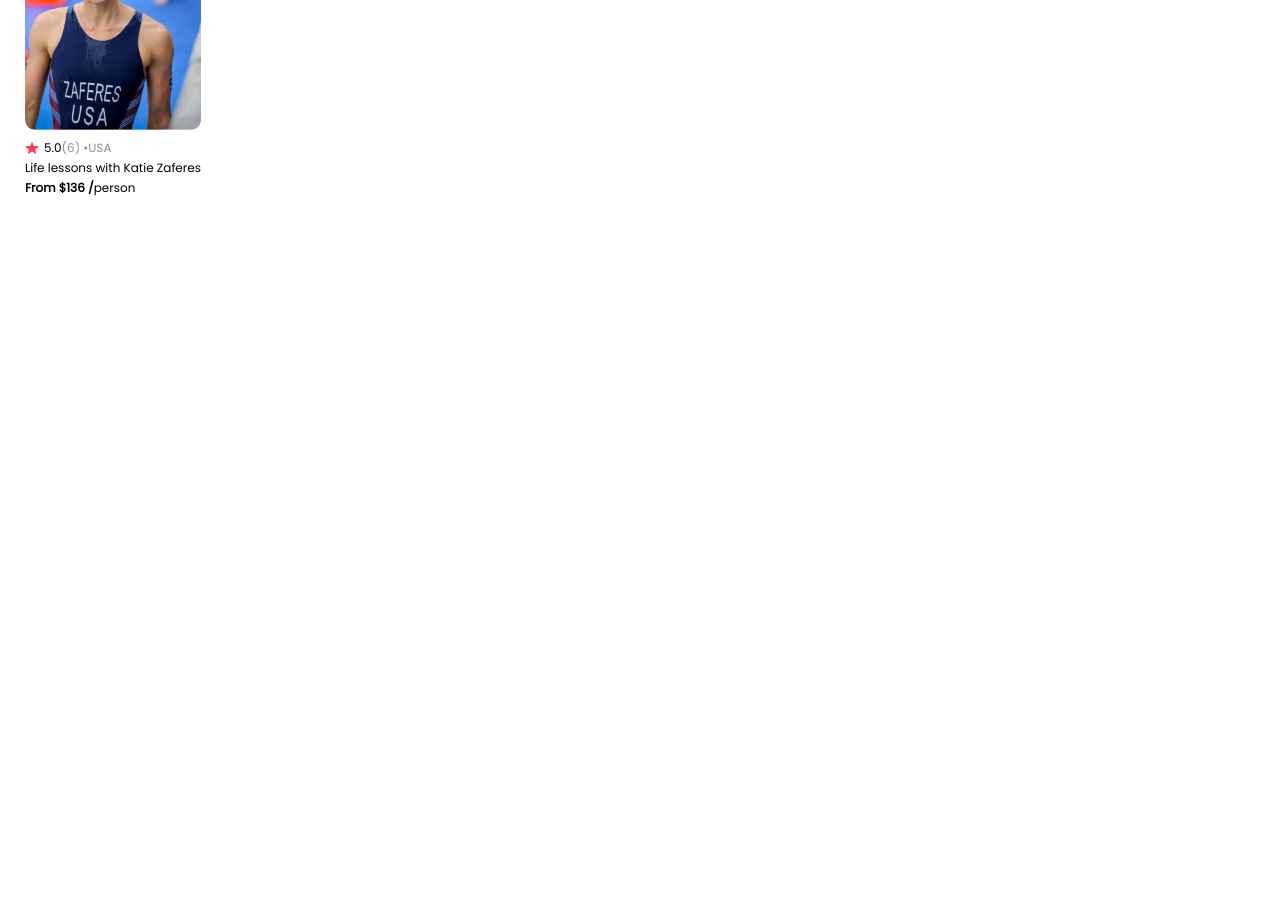
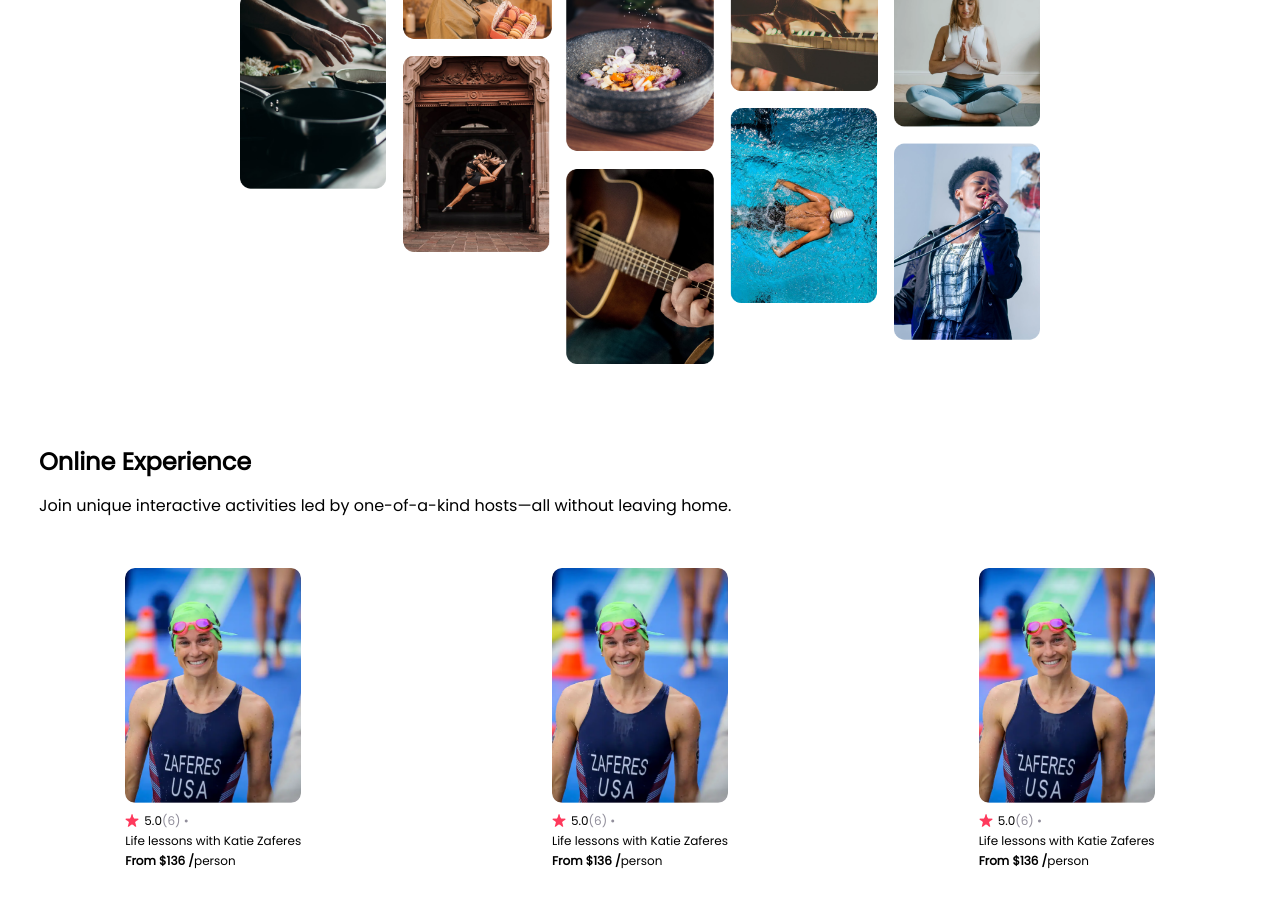
Before and after one commit to waldemarhermann/airbnb-clone, a React (Create React App) app: page / in a window 1280 px wide. Shown: the part 200-1107 px from the top of the page. Before the commit the page ends 800 px from the top, so only its background shows below. Built offline with nearby package versions, Linux system fonts and the light colour scheme.

Commit message:
add props for more dynamic

```diff
--- a/src/App.css
+++ b/src/App.css
@@ -14,6 +14,11 @@ nav {
   box-shadow: 0px 3px 7.4px rgba(0, 0, 0, 0.1)
 }
 
+.card {
+  display: flex;
+  justify-content: space-around;
+}
+
 section {
   padding: 25px;
 }
@@ -24,7 +29,7 @@ section {
 }
 
 .hero--img {
-  max-width: 800px;
+  width: 800px;
   align-self: center;
 }
 
--- a/src/App.js
+++ b/src/App.js
@@ -1,15 +1,38 @@
 import './App.css';
 import Navbar from "./components/Navbar"
-/* import Hero from "./components/Hero" */
+import Hero from "./components/Hero"
 import Card from "./components/Card"
 
-function App() {
+function App(props) {
   return (
-    // <Hero />
     <div className="App">
       <Navbar />
-      <Card />
+      <Hero />
+      <div className='card'>
+        <Card
+          img="katie-zaferes.png"
+          rating="5.0"
+          views={6}
+          title="Life lessons with Katie Zaferes"
+          price={136}
+        />
+        <Card
+          img="katie-zaferes.png"
+          rating="5.0"
+          views={6}
+          title="Life lessons with Katie Zaferes"
+          price={136}
+        />
+         <Card
+          img="katie-zaferes.png"
+          rating="5.0"
+          views={6}
+          title="Life lessons with Katie Zaferes"
+          price={136}
+        />
+      </div>
     </div>
+
   );
 }
 
--- a/src/components/Card.js
+++ b/src/components/Card.js
@@ -1,19 +1,19 @@
-function Card() {
+function Card(props) {
     return (
         <section className="card--section">
             <div className="card--section--img">
-                <img className="card--katie--img" src="./katie-zaferes.png" alt="Katie Zaferes picture" />
+                <img className="card--katie--img" src={props.img} alt="Katie Zaferes picture" />
                 <div className="card--section--overlay">SOLD OUT</div>
             </div>
             <div className="card--section--text">
                 <div className="card--section--starandtext">
                     <img className="card--star--img" src="./star-icon.png" alt="Star-icon" />
-                    <p>5.0</p>
-                    <p className="card--section--firstP">(6) &#x2022;USA</p>
+                    <p>{props.rating}</p>
+                    <p className="card--section--firstP">({props.views}) &#x2022;{props.country}</p>
                 </div>
-                <p className="card--section--secondP">Life lessons with Katie Zaferes</p>
+                <p className="card--section--secondP">{props.title}</p>
                 <div className="card-section--doubleP">
-                    <p className="card--section-thirdP">From $136 /</p>
+                    <p className="card--section-thirdP">From ${props.price} /</p>
                     <p>person</p>
                 </div>
             </div>
```
